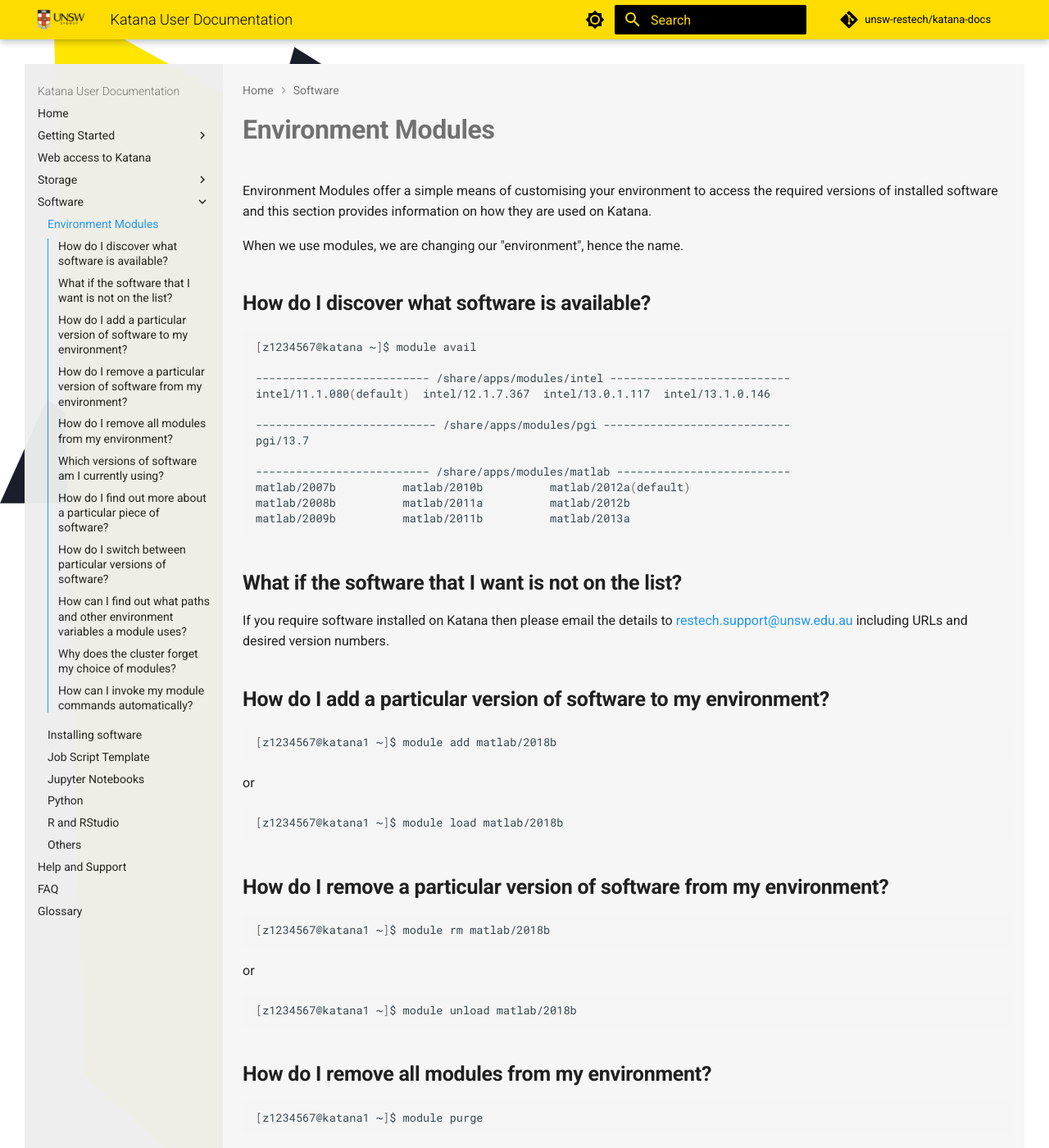
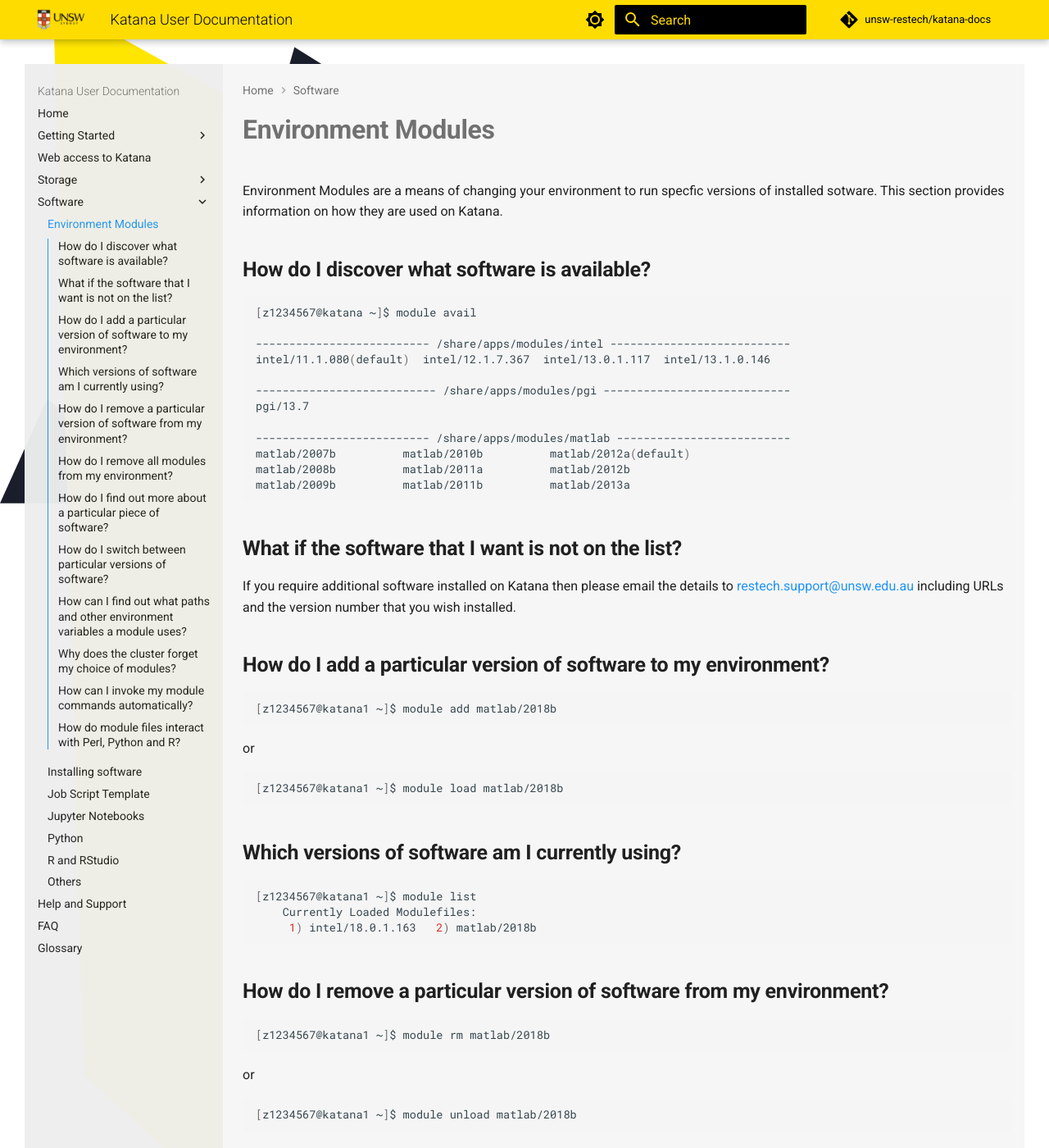
Before and after one commit to unsw-restech/unsw-restech.github.io, an MkDocs documentation site: the page built from docs/software/environment_modules.md, in a window 1280 px wide and 1400 px high. Shown: the whole window at 82% size. Built offline with MkDocs 1.6.1 and Material for MkDocs 9.7.7, drawn with Linux system fonts in a browser that asks for light colours; comment, search, counter and statistics services are not loaded; some of the changed text lies outside the part shown.

Commit message:
Updated files.
Finished with 2 pages.

````diff
--- a/docs/software/environment_modules.md
+++ b/docs/software/environment_modules.md
@@ -1,9 +1,6 @@
 title: Environment Modules
 
-Environment Modules offer a simple means of customising your environment to access the required versions of installed software and this section provides information on how they are used on Katana.
-
-When we use modules, we are changing our "environment", hence the name.
-
+Environment Modules are a means of changing your environment to run specfic versions of installed sotware. This section provides information on how they are used on Katana.
 
 ## How do I discover what software is available?
 
@@ -24,7 +21,8 @@
 
 ## What if the software that I want is not on the list?
 
-If you require software installed on Katana then please email the details to [restech.support@unsw.edu.au](mailto:restech.support@unsw.edu.au) including URLs and desired version numbers.
+If you require additional software installed on Katana then please email the details to [restech.support@unsw.edu.au](mailto:restech.support@unsw.edu.au) including URLs and
+the version number that you wish installed.
 
 ## How do I add a particular version of software to my environment?
 
@@ -35,6 +33,14 @@
 
 ``` bash
 [z1234567@katana1 ~]$ module load matlab/2018b
+```
+
+## Which versions of software am I currently using?
+
+``` bash
+[z1234567@katana1 ~]$ module list
+    Currently Loaded Modulefiles:
+     1) intel/18.0.1.163   2) matlab/2018b
 ```
 
 ## How do I remove a particular version of software from my environment?
@@ -53,14 +59,6 @@
 
 ``` bash
 [z1234567@katana1 ~]$ module purge
-```
-
-## Which versions of software am I currently using?
-
-``` bash
-[z1234567@katana1 ~]$ module list
-    Currently Loaded Modulefiles:
-     1) intel/18.0.1.163   2) matlab/2018b
 ```
 
 ## How do I find out more about a particular piece of software?
@@ -125,7 +124,10 @@
 ./myprog
 ```
 
-Perl, Python and R all have their own library/module systems: `CPAN`, `PyPI` and `CRAN`. If you need a library or module from one of these sources, and there is significant demand, then we will install it.  Please email such requests to [restech.support@unsw.edu.au](mailto:restech.support@unsw.edu.au).
+## How do module files interact with Perl, Python and R?
+
+Perl, Python and R all have their own library/module systems: `CPAN`, `PyPI` and `CRAN`. If you need a library or module from one of these
+sources, and there is significant demand, then we will install it.  Please email such requests to [restech.support@unsw.edu.au](mailto:restech.support@unsw.edu.au).
 
 [CPAN](https://www.cpan.org/)
 
````
Also changed, not shown: other parts of docs/software/environment_modules.md (+2 -1 lines), docs/help_support/user_support.md (+5 -3 lines).
